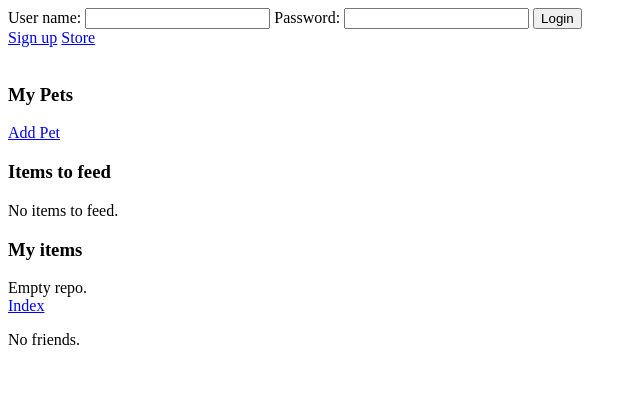
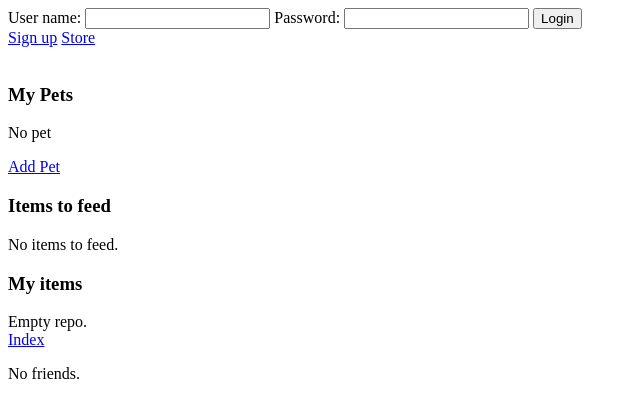
Before and after one commit to TianchenMa/elec5622, a Django app: template petmon/templates/petmon/pet_info.html in a window 1280 px wide. Shown: the top 418 px of the page, without its empty margins (0-640 px from the left). Run offline with Django 3.2, Linux system fonts and the light colour scheme; the template is opened without the code that fills it, so the values that code supplies are empty.

Commit message:
Modify templates.

```diff
--- a/petmon/templates/petmon/Base.html
+++ b/petmon/templates/petmon/Base.html
@@ -11,6 +11,9 @@
             {% csrf_token %}
             User name: <input type="text" name="username">
             Password: <input type="password" name="password">
+            {% if next %}
+                <input type="hidden" name="next" value="{{ next }}"/>
+            {% endif %}
             <input type="submit" value="Login"/>
         </form>
         <a href="{% url 'petmon:user_control' 'signup' %}">Sign up</a>
--- a/petmon/templates/petmon/pet_info.html
+++ b/petmon/templates/petmon/pet_info.html
@@ -13,7 +13,6 @@
         </form>
     {% else %}
         <h3>My Pets</h3>
-        <a href="{% url 'petmon:pet' 'choose' %}">Add Pet</a>
     {% endif %}
 
     {% if pet %}
@@ -26,6 +25,9 @@
         <p>Speed: {{ pet.speed }}</p>
         <p>Satiation: {{ pet.satiation }}</p>
         <p>Lush: {{ pet.lush }}</p>
+    {% else %}
+        <p>No pet</p>
+        <a href="{% url 'petmon:pet' 'choose' %}">Add Pet</a>
     {% endif %}
 
     <br>
```
